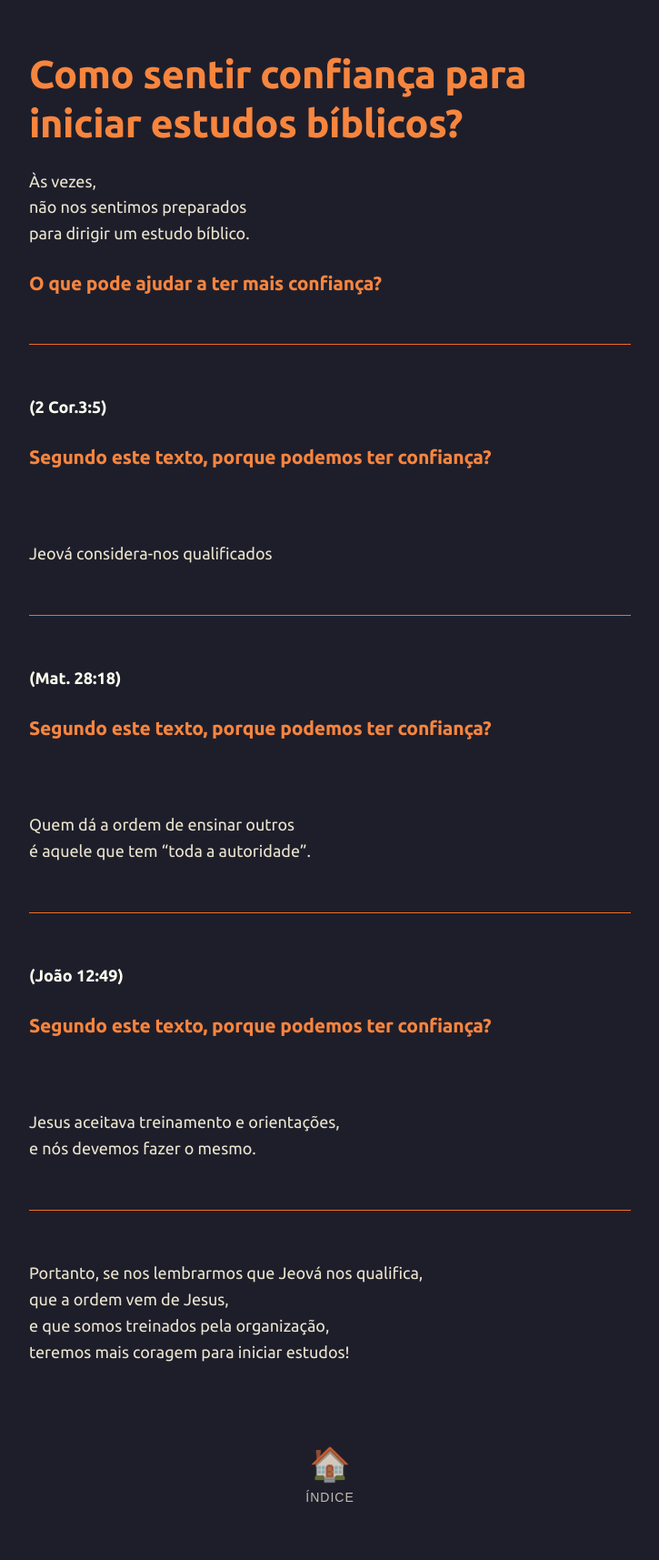
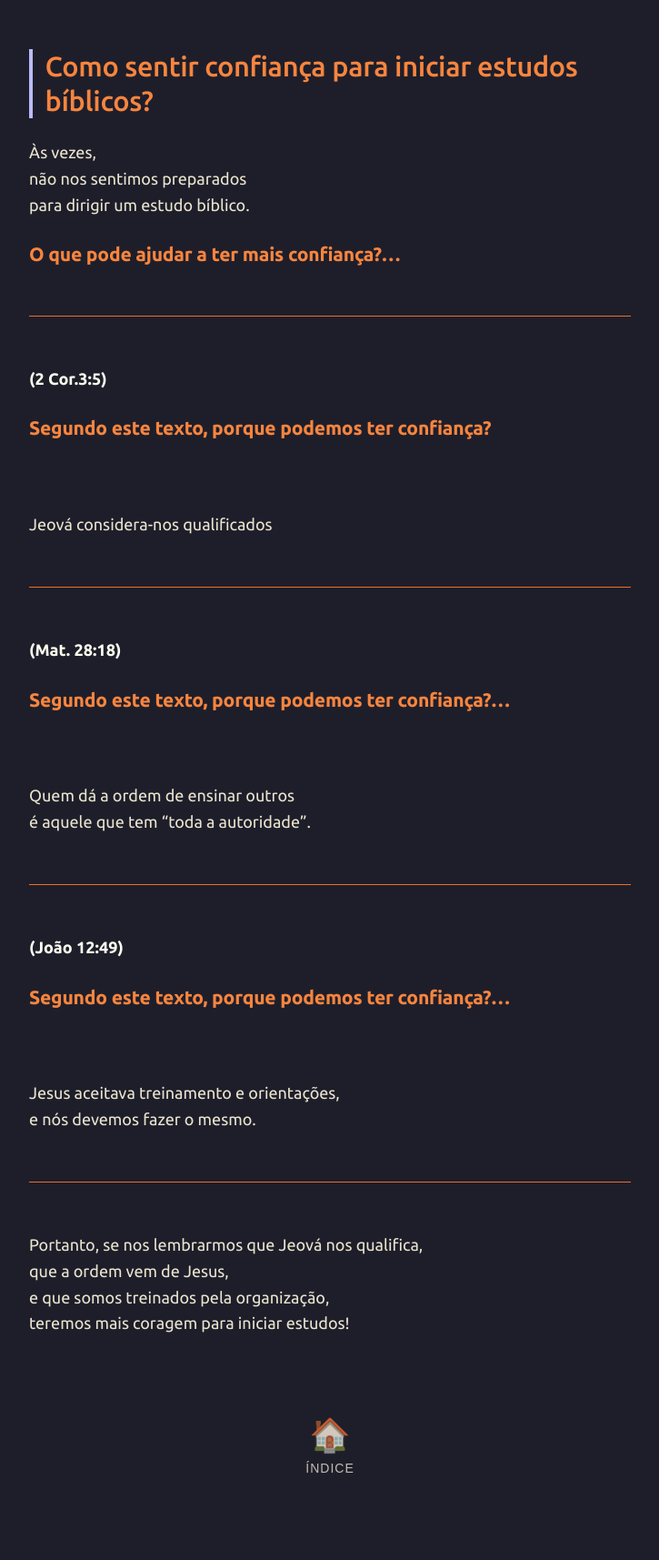
Before and after one commit to joaquim-capitao/jw, a Jekyll site: the page built from saidas/004-saida.md, in a window 1280 px wide. Shown: the whole page at 91% size, without its empty margins (277-1002 px from the left). Built offline with Jekyll 4.4.1, drawn with Linux system fonts in a browser that asks for light colours; our own code applies the rules of GitHub Pages for plain Markdown files; after the commit the page ends 1684 px from its top, so only the background shows below that.

```diff
--- a/saidas/004-saida.md
+++ b/saidas/004-saida.md
@@ -1,11 +1,11 @@
 
-# Como sentir confiança para iniciar estudos bíblicos?
+## Como sentir confiança para iniciar estudos bíblicos?
 
 Às vezes,
 não nos sentimos preparados
 para dirigir um estudo bíblico.
 
-### O que pode ajudar a ter mais confiança?
+### O que pode ajudar a ter mais confiança?...
 
 ---
 **(2 Cor.3:5)**
@@ -16,7 +16,7 @@ Jeová considera-nos qualificados
 
 ---
 **(Mat. 28:18)**
-### Segundo este texto, porque podemos ter confiança?
+### Segundo este texto, porque podemos ter confiança?...
 <br>
 
 
@@ -26,7 +26,7 @@ Quem dá a ordem de ensinar outros
 
 ---
 **(João 12:49)**
-### Segundo este texto, porque podemos ter confiança?
+### Segundo este texto, porque podemos ter confiança?...
 <br>
 
 Jesus aceitava treinamento e orientações,
```
